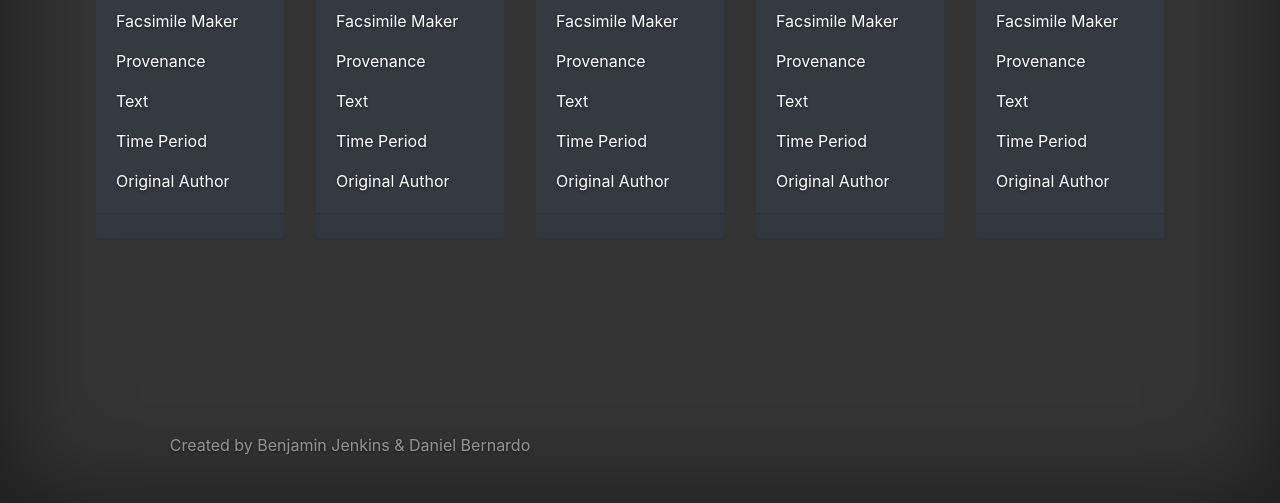
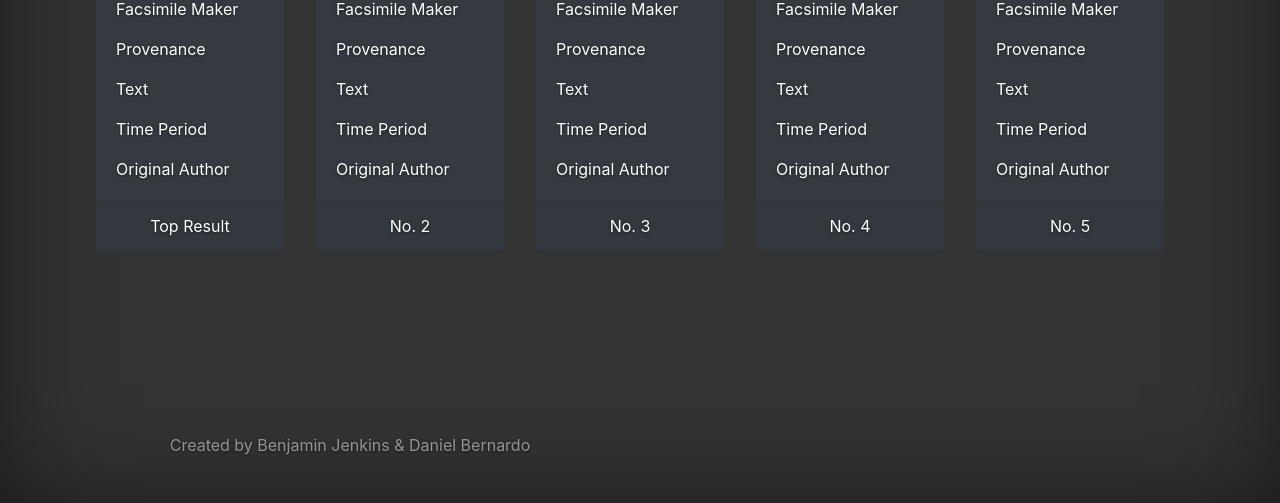
Before and after one commit to bernardodr/Hieratic_Web_App, a website: page Client/pages/ocr_results.html in a window 1280 px wide. Shown: the part 297-800 px from the top of the page. Drawn offline with nearby package versions, Linux system fonts and the light colour scheme; no server answers.

Commit message:
Tune up of New OCR system

```diff
--- a/Client/pages/ocr_results.html
+++ b/Client/pages/ocr_results.html
@@ -74,7 +74,8 @@
                     <p class="card-text" id = 'Orignal_Author_1'> Original Author</p>
                   </div>
                   <div class="card-footer">
-                    <small class="text-muted"></small>
+                    <!-- <small class="text"> Top Result</small> -->
+                    <medium class="text"> Top Result</medium>
                   </div>
                 </div>
 
@@ -89,7 +90,7 @@
                     <p class="card-text" id = 'Orignal_Author_2'> Original Author</p>
                   </div>
                   <div class="card-footer">
-                    <small class="text-muted"></small>
+                    <medium class="text"> No. 2</medium>
                   </div>
                 </div>
 
@@ -104,7 +105,7 @@
                     <p class="card-text" id = 'Orignal_Author_3'> Original Author</p>
                   </div>
                   <div class="card-footer">
-                    <small class="text-muted"></small>
+                    <medium class="text"> No. 3</medium>
                   </div>
                 </div>
 
@@ -119,7 +120,7 @@
                     <p class="card-text" id = 'Orignal_Author_4'> Original Author</p>
                   </div>
                   <div class="card-footer">
-                    <small class="text-muted"></small>
+                    <medium class="text"> No. 4</medium>
                   </div>
                 </div>
 
@@ -134,7 +135,7 @@
                     <p class="card-text" id = 'Orignal_Author_5'> Original Author</p>
                   </div>
                   <div class="card-footer">
-                    <small class="text-muted"></small>
+                    <medium class="text"> No. 5</medium>
                   </div>
                 </div>
 
```
Also changed, not shown: server/server.js (+10 -0 lines), 1 other file.
